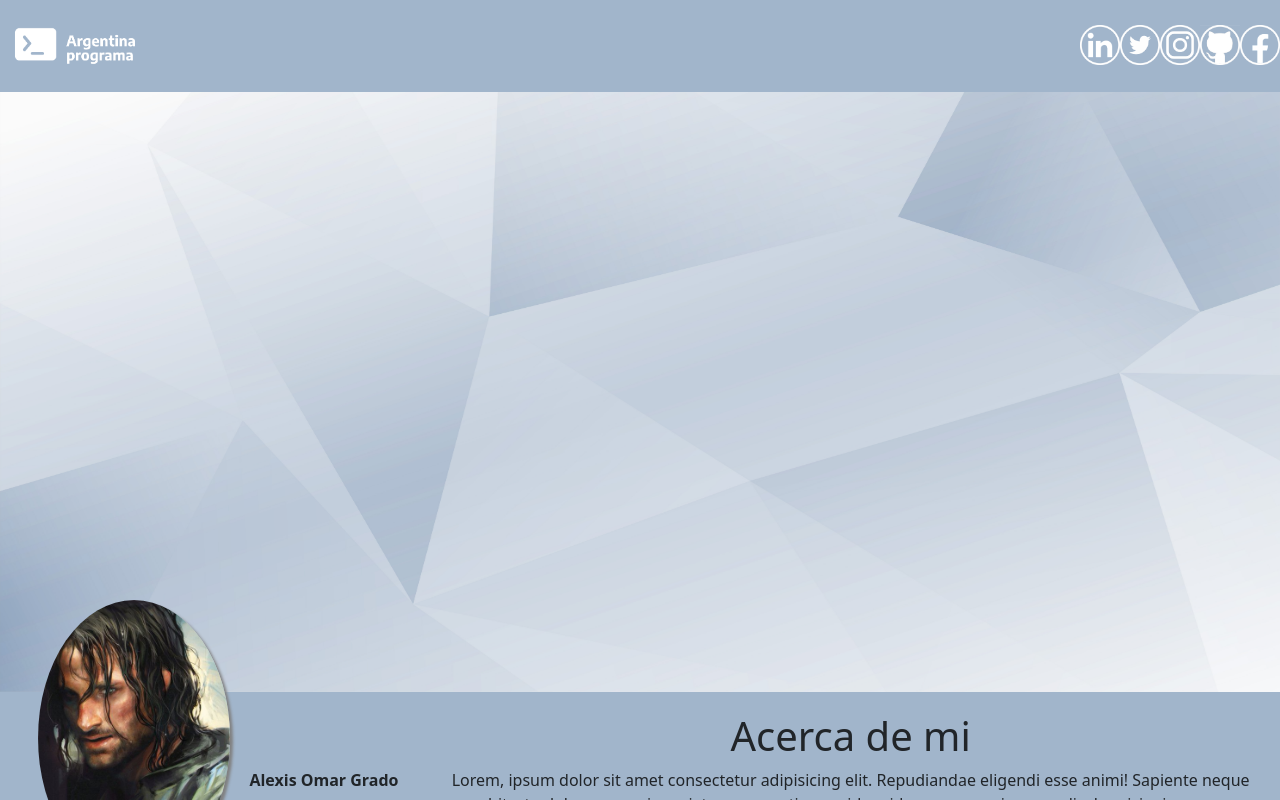
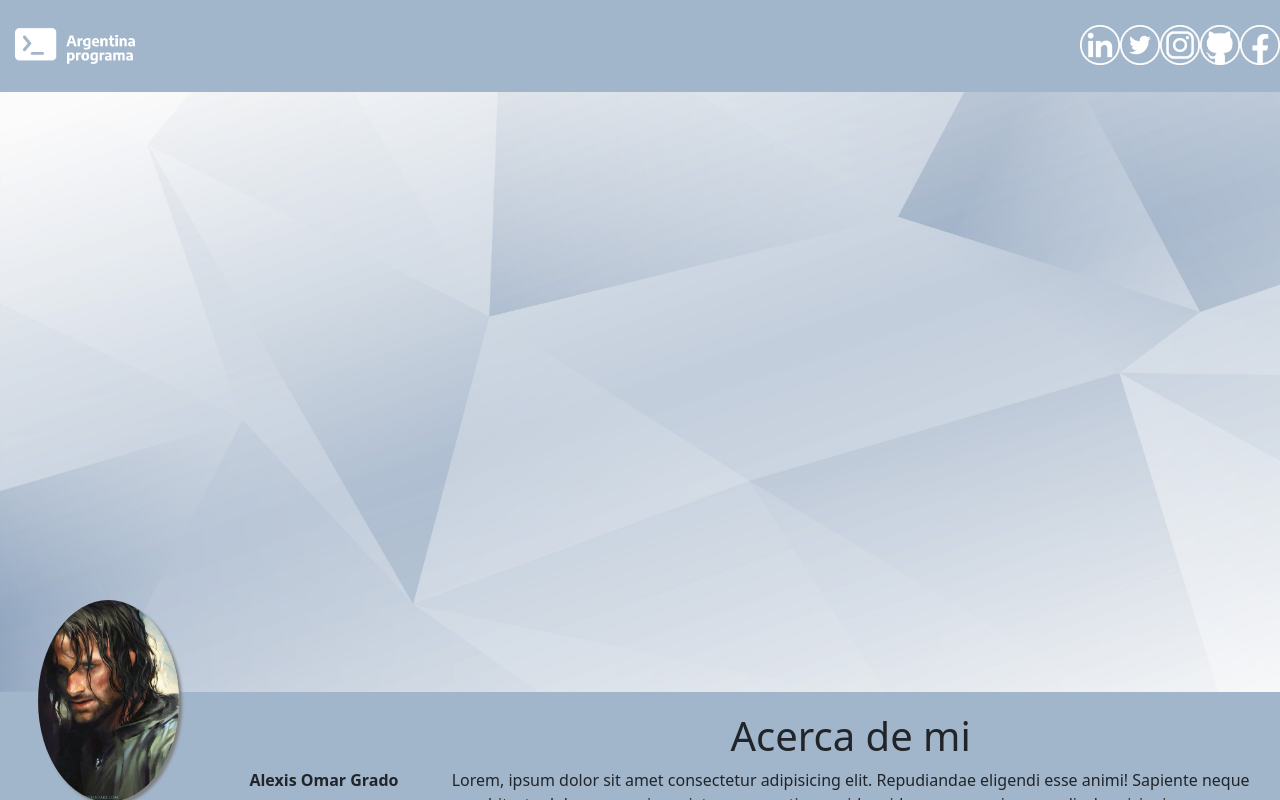
Before and after one commit to AlexisG87/Proyecto_Portfolio, an Angular app in the folder Proyecto_Portfolio/: page / in a window 1280 px wide. Shown: the top 800 px of the page. Built offline with nearby package versions, Linux system fonts and the light colour scheme.

Commit message:
Update acerca-de.component.css

```diff
--- a/Proyecto_Portfolio/src/app/components/acerca-de/acerca-de.component.css
+++ b/Proyecto_Portfolio/src/app/components/acerca-de/acerca-de.component.css
@@ -9,7 +9,7 @@ div{
 @media (min-width: 576px){
     #fotodeperfil{
         position: absolute;
-        width: 15%;
+        width: 11%;
         border-radius: 100%;
         box-shadow: 3px 3px 3px grey;
         left: 3%;
@@ -19,7 +19,7 @@ div{
 @media (max-width: 575px){
     #fotodeperfil{
         position: absolute;
-        width: 30%;
+        width: 11%;
         border-radius: 100%;
         box-shadow: 3px 3px 3px grey;
         left: 33%;
```
